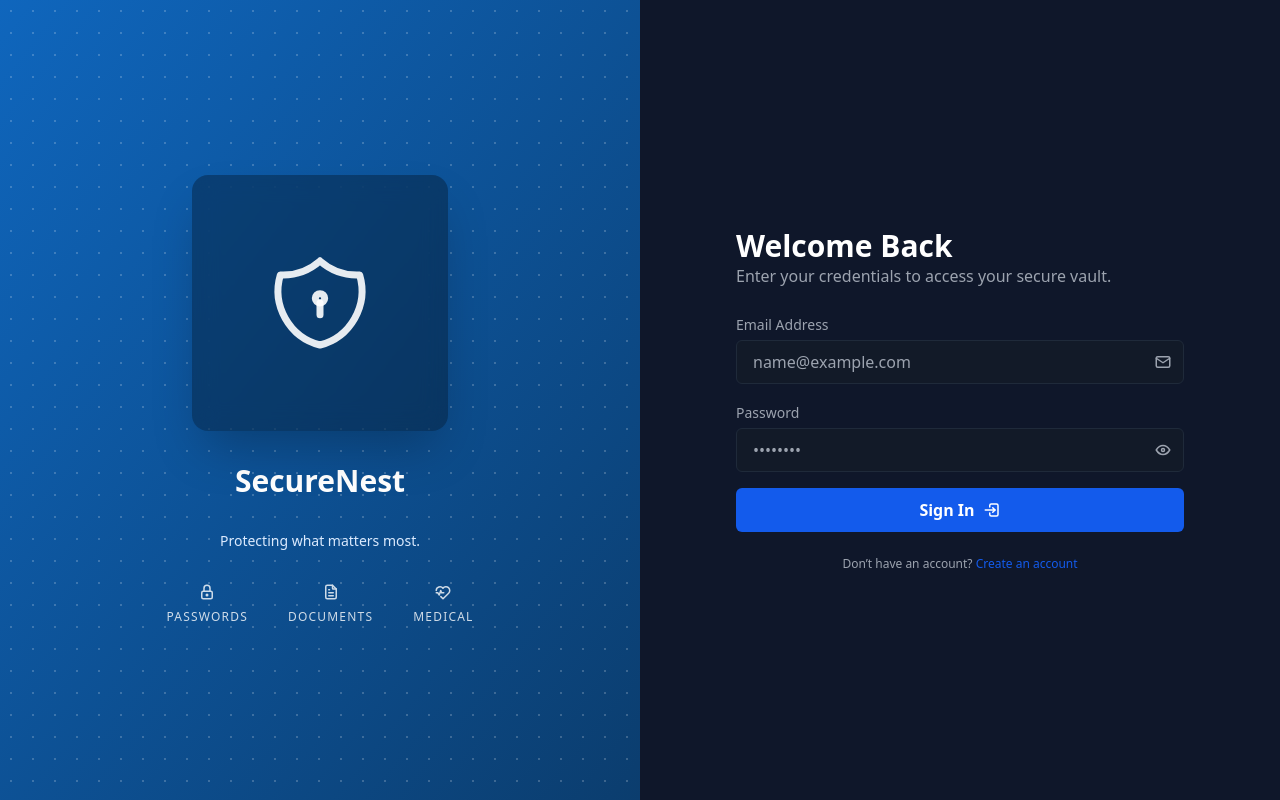
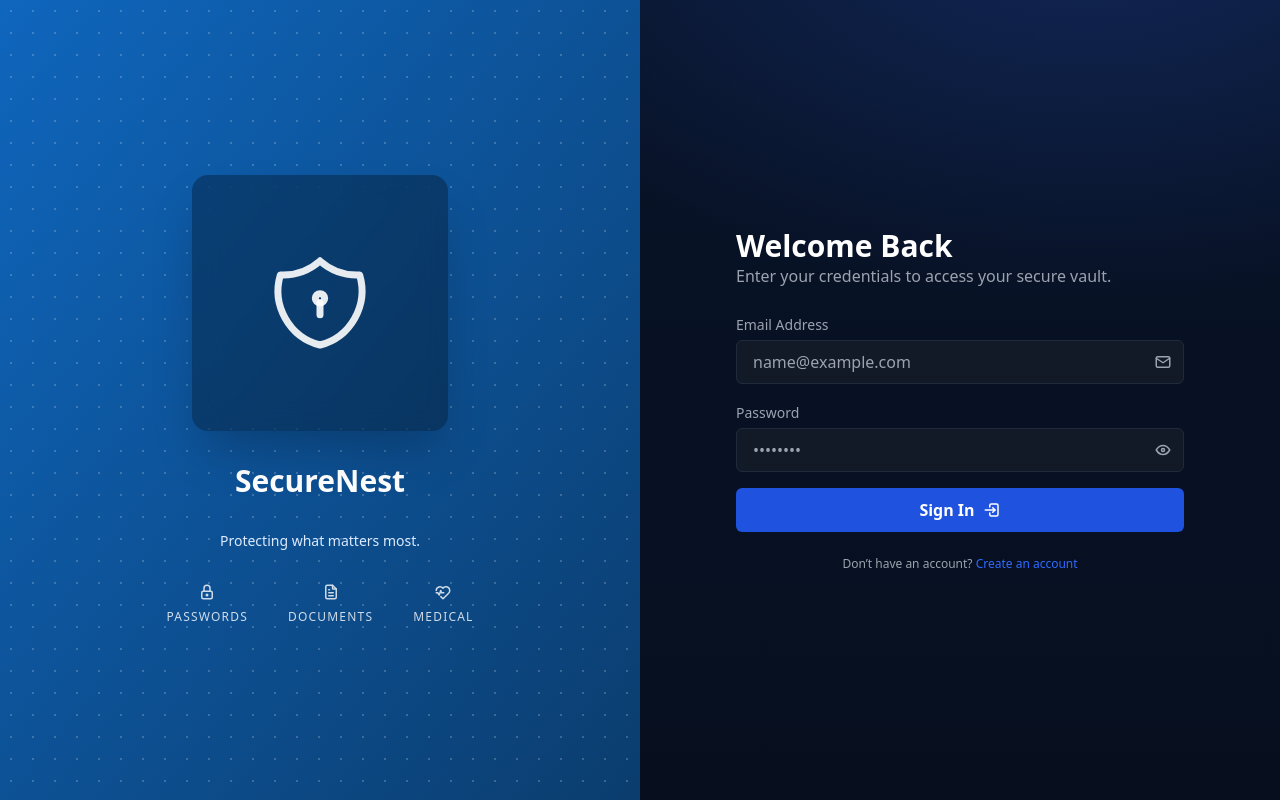
Before and after one commit to drashtikalathiya/secure_nest, a React (Create React App) app in the folder ui/: page /login in a window 1280 px wide. Built offline with nearby package versions, Linux system fonts and the light colour scheme; no server answers.

Commit message:
- Change background colour of layout

```diff
--- a/ui/src/components/PlanCard.jsx
+++ b/ui/src/components/PlanCard.jsx
@@ -12,7 +12,7 @@ export default function PlanCard({ plan, selected, onSelect, onSubscribe }) {
         }`}
     >
       {plan.popular && (
-        <span className="absolute top-4 right-4 text-xs bg-primary text-white px-3 py-1 rounded-full">
+        <span className="absolute top-4 right-4 text-xs bg-primary-strong text-white px-3 py-1 rounded-full">
           MOST POPULAR
         </span>
       )}
@@ -51,7 +51,7 @@ export default function PlanCard({ plan, selected, onSelect, onSubscribe }) {
         className={`w-full h-11 mt-auto rounded-md font-semibold transition text-sm
           ${
             selected
-              ? "bg-primary hover:bg-primary/90 opacity-100"
+              ? "bg-primary-strong hover:bg-primary/90 opacity-100"
               : "opacity-0 pointer-events-none"
           }`}
       >
--- a/ui/src/components/auth/LoginForm.jsx
+++ b/ui/src/components/auth/LoginForm.jsx
@@ -150,7 +150,7 @@ export default function LoginForm() {
         <button
           type="submit"
           disabled={loading}
-          className="w-full h-11 bg-primary rounded-md font-semibold flex items-center justify-center gap-2 hover:bg-primary/90 transition disabled:opacity-50"
+          className="w-full h-11 bg-primary-strong rounded-md font-semibold flex items-center justify-center gap-2 hover:bg-primary/90 transition disabled:opacity-50"
         >
           {loading ? (
             "Signing In..."
--- a/ui/src/components/auth/SignupForm.jsx
+++ b/ui/src/components/auth/SignupForm.jsx
@@ -198,7 +198,7 @@ export default function SignupForm() {
         <button
           type="submit"
           disabled={loading}
-          className="w-full h-11 bg-primary rounded-md font-semibold flex items-center justify-center gap-2 disabled:opacity-50"
+          className="w-full h-11 bg-primary-strong rounded-md font-semibold flex items-center justify-center gap-2 disabled:opacity-50"
         >
           {loading ? (
             "Creating Account..."
--- a/ui/src/components/layouts/AppLayout.jsx
+++ b/ui/src/components/layouts/AppLayout.jsx
@@ -14,9 +14,7 @@ import { useAuth } from "../../context/AuthContext";
 
 function BrandBlock({ className = "" }) {
   return (
-    <div
-      className={`flex items-center gap-3 rounded-2xl bg-slate-900/60 px-4 py-3 ${className}`}
-    >
+    <div className={`flex items-center gap-3 py-3 ${className}`}>
       <div className="flex h-11 w-11 items-center justify-center rounded-xl bg-sky-500/20 text-sky-300">
         <IconShieldLock size={22} stroke={2} />
       </div>
@@ -83,9 +81,9 @@ export default function AppLayout() {
   };
 
   return (
-    <div className="h-screen bg-background-dark text-slate-100">
+    <div className="app-shell h-screen bg-background-dark text-slate-100">
       <div className="flex h-screen w-full overflow-hidden">
-        <aside className="hidden h-screen w-64 flex-col border-r border-slate-800/70 bg-background-dark px-5 py-4 lg:flex lg:w-72">
+        <aside className="hidden h-screen w-64 flex-col border-r border-slate-800/70 px-5 py-4 lg:flex lg:w-72">
           <BrandBlock />
 
           <div className="mt-7 space-y-2">
--- a/ui/src/components/layouts/AuthLayout.jsx
+++ b/ui/src/components/layouts/AuthLayout.jsx
@@ -8,7 +8,7 @@ import { Outlet } from "react-router-dom";
 
 export default function AuthLayout({ children }) {
   return (
-    <div className="min-h-screen w-full flex bg-background-dark text-white font-sans">
+    <div className="app-shell min-h-screen w-full flex bg-background-dark text-white font-sans">
       <div className="hidden lg:flex w-1/2 relative bg-gradient-to-br from-[#0f66bd] to-[#0b3d6e] items-center justify-center p-12">
         <div className="absolute inset-0 opacity-20 bg-[radial-gradient(#ffffff_1px,transparent_1px)] bg-[size:22px_22px]" />
 
--- a/ui/src/components/password/PasswordFormDrawer.jsx
+++ b/ui/src/components/password/PasswordFormDrawer.jsx
@@ -194,7 +194,7 @@ export default function PasswordFormDrawer({
           <button
             type="submit"
             form="add-password-form"
-            className="flex-1 rounded-xl bg-primary py-2 text-sm font-semibold text-white"
+            className="flex-1 rounded-xl bg-primary-strong py-2 text-sm font-semibold text-white"
           >
             Save Item
           </button>
--- a/ui/src/index.css
+++ b/ui/src/index.css
@@ -2,18 +2,64 @@
 @tailwind components;
 @tailwind utilities;
 
+@import url("https://fonts.googleapis.com/css2?family=Manrope:wght@400;500;600;700;800&display=swap");
+
 body {
   margin: 0;
-  font-family: -apple-system, BlinkMacSystemFont, 'Segoe UI', 'Roboto', 'Oxygen',
-    'Ubuntu', 'Cantarell', 'Fira Sans', 'Droid Sans', 'Helvetica Neue',
+  font-family:
+    "Manrope",
+    system-ui,
+    -apple-system,
     sans-serif;
+  background:
+    radial-gradient(
+      1200px 700px at 85% -10%,
+      rgba(52, 109, 255, 0.22),
+      transparent 55%
+    ),
+    radial-gradient(
+      900px 520px at -10% 120%,
+      rgba(20, 66, 170, 0.22),
+      transparent 60%
+    ),
+    linear-gradient(180deg, #081328 0%, #070f1f 100%);
+  color: #e2e8f0;
   -webkit-font-smoothing: antialiased;
   -moz-osx-font-smoothing: grayscale;
 }
 
+* {
+  border-color: rgba(33, 50, 78, 0.9);
+}
+
+#root {
+  min-height: 100vh;
+}
+
 code {
-  font-family: source-code-pro, Menlo, Monaco, Consolas, 'Courier New',
-    monospace;
+  font-family:
+    source-code-pro, Menlo, Monaco, Consolas, "Courier New", monospace;
+}
+
+.app-shell {
+  background:
+    radial-gradient(
+      1200px 700px at 85% -10%,
+      rgba(52, 109, 255, 0.22),
+      transparent 55%
+    ),
+    radial-gradient(
+      900px 520px at -10% 120%,
+      rgba(20, 66, 170, 0.22),
+      transparent 60%
+    ),
+    linear-gradient(180deg, #081328 0%, #070f1f 100%);
+}
+
+.theme-panel {
+  background: #1a2233;
+  border: 1px solid rgba(33, 50, 78, 0.9);
+  box-shadow: 0 24px 60px -30px rgba(5, 10, 24, 0.9);
 }
 
 .no-scrollbar {
--- a/ui/src/pages/Contacts.jsx
+++ b/ui/src/pages/Contacts.jsx
@@ -334,7 +334,7 @@ export default function Contacts() {
             <button
               type="button"
               onClick={openCreateModal}
-              className="inline-flex items-center gap-2 rounded-xl bg-primary px-4 py-2 text-xs font-semibold text-white shadow-[0_12px_24px_-18px_rgba(59,130,246,0.7)]"
+              className="inline-flex items-center gap-2 rounded-xl bg-primary-strong px-4 py-2 text-xs font-semibold text-white shadow-[0_12px_24px_-18px_rgba(59,130,246,0.7)]"
             >
               <IconPlus size={16} />
               Add New Contact
--- a/ui/src/pages/Members.jsx
+++ b/ui/src/pages/Members.jsx
@@ -321,7 +321,7 @@ export default function Members() {
                 type="button"
                 onClick={handleSendInvite}
                 disabled={inviteLoading}
-                className="flex w-full items-center justify-center gap-2 rounded-xl bg-primary px-5 py-2.5 text-sm font-semibold text-white shadow-[0_12px_24px_-18px_rgba(59,130,246,0.7)] disabled:cursor-not-allowed disabled:opacity-60 lg:w-auto"
+                className="flex w-full items-center justify-center gap-2 rounded-xl bg-primary-strong px-5 py-2.5 text-sm font-semibold text-white shadow-[0_12px_24px_-18px_rgba(59,130,246,0.7)] disabled:cursor-not-allowed disabled:opacity-60 lg:w-auto"
               >
                 <IconSend size={16} />
                 {inviteLoading ? "Sending..." : "Send Invitation"}
--- a/ui/src/pages/Passwords.jsx
+++ b/ui/src/pages/Passwords.jsx
@@ -118,7 +118,7 @@ export default function Passwords() {
           <button
             type="button"
             onClick={() => setIsAddOpen(true)}
-            className="flex items-center gap-2 rounded-xl bg-primary px-4 py-2 text-xs font-semibold text-white shadow-[0_12px_24px_-18px_rgba(59,130,246,0.7)]"
+            className="flex items-center gap-2 rounded-xl bg-primary-strong px-4 py-2 text-xs font-semibold text-white shadow-[0_12px_24px_-18px_rgba(59,130,246,0.7)]"
           >
             <IconPlus size={16} />
             Add Password
@@ -179,7 +179,10 @@ export default function Passwords() {
                 })
               ) : (
                 <tr className="border-b border-slate-800/60">
-                  <td className="px-5 py-8 text-center text-sm text-slate-500" colSpan={6}>
+                  <td
+                    className="px-5 py-8 text-center text-sm text-slate-500"
+                    colSpan={6}
+                  >
                     No passwords found.
                   </td>
                 </tr>
--- a/ui/tailwind.config.js
+++ b/ui/tailwind.config.js
@@ -5,15 +5,18 @@ module.exports = {
   theme: {
     extend: {
       colors: {
-        primary: "#135bec",
-        "background-light": "#f6f6f8",
-        "background-dark": "#0f172a",
-        "card-dark": "#1e293b",
-        "dashboard-card": "#1f2a3a",
-        "border-dark": "#334155",
+        primary: "#2f6bff",
+        "primary-strong": "#1f52de",
+        "primary-soft": "#6fa2ff",
+        "background-light": "#f2f6fc",
+        "background-dark": "#081328",
+        "card-dark": "#0f1c33",
+        "dashboard-card": "#1a2233",
+        "border-dark": "#21324e",
+        "text-muted": "#8ea2c5",
       },
       fontFamily: {
-        display: ["Inter", "sans-serif"],
+        display: ["Manrope", "sans-serif"],
       },
       borderRadius: {
         DEFAULT: "0.25rem",
@@ -21,6 +24,9 @@ module.exports = {
         xl: "0.75rem",
         full: "9999px",
       },
+      boxShadow: {
+        panel: "0 24px 60px -30px rgba(5, 10, 24, 0.9)",
+      },
     },
   },
   plugins: [],
```
